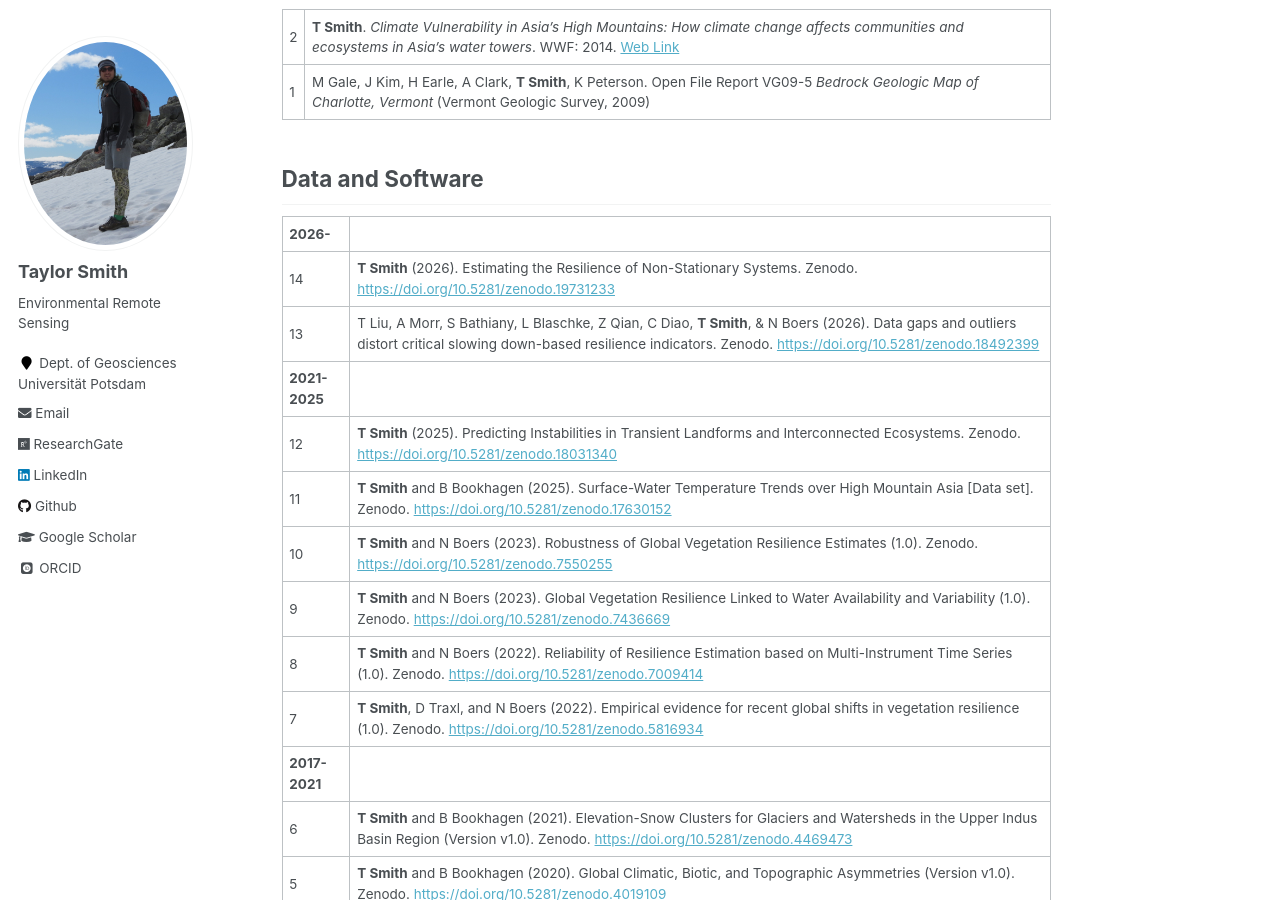
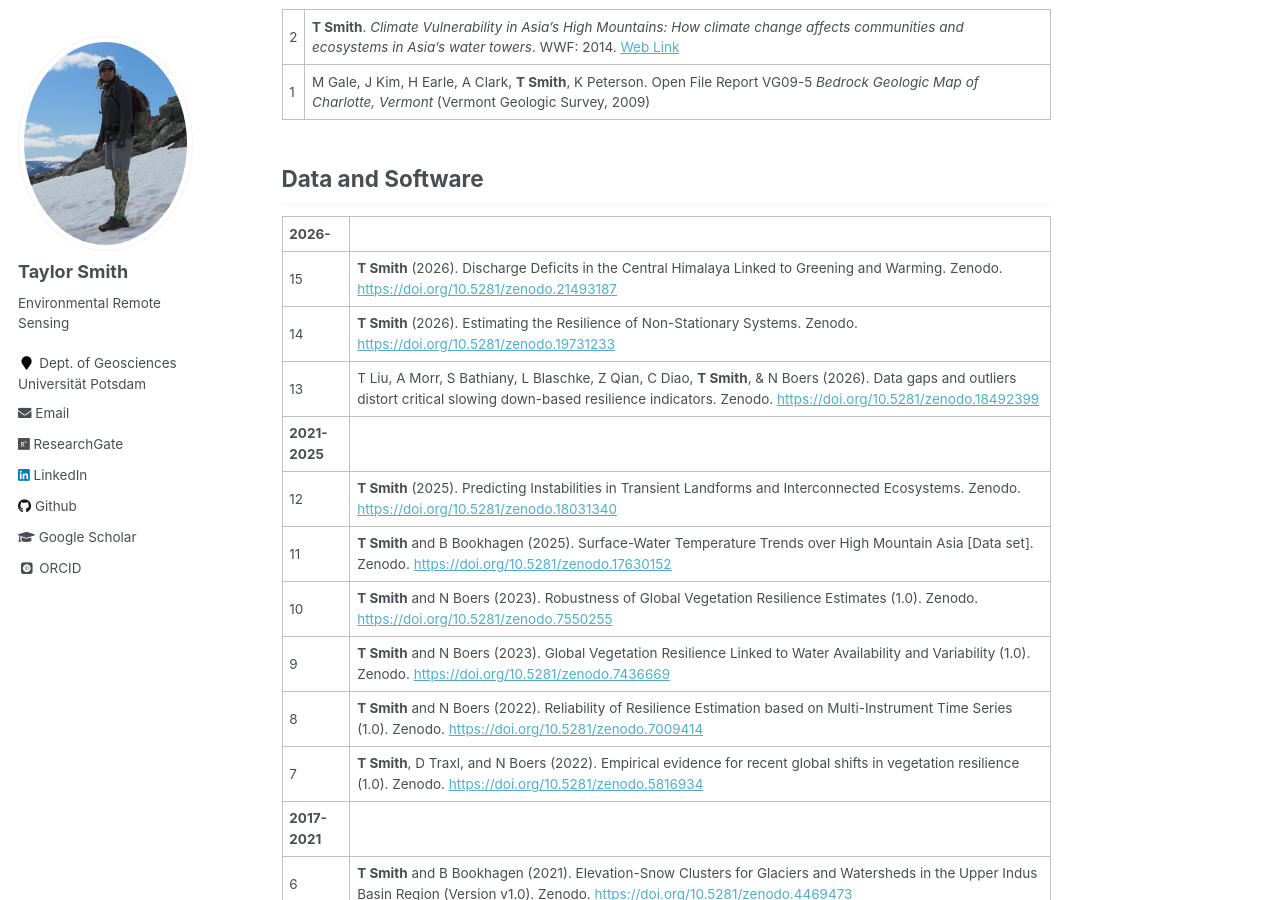
Before and after one commit to tasmi/tasmi.github.io, a Jekyll site: the page built from _pages/publications.md, in a window 1280 px wide and 900 px high, scrolled down 3431 px. Built offline with Jekyll 4.4.1, drawn with Linux system fonts in a browser that asks for light colours; some web fonts are replaced.

Commit message:
Update publications.md

```diff
--- a/_pages/publications.md
+++ b/_pages/publications.md
@@ -63,6 +63,7 @@ I maintain a set of freely available [Google Earth Engine codes](https://github.
 ## Data and Software
 
 | **2026-**
+15 | **T Smith** (2026). Discharge Deficits in the Central Himalaya Linked to Greening and Warming. Zenodo. [https://doi.org/10.5281/zenodo.21493187](https://doi.org/10.5281/zenodo.21493187)
 14 | **T Smith** (2026). Estimating the Resilience of Non-Stationary Systems. Zenodo. [https://doi.org/10.5281/zenodo.19731233](https://doi.org/10.5281/zenodo.19731233)
 13 | T Liu, A Morr, S Bathiany, L Blaschke, Z Qian, C Diao, **T Smith**, & N Boers (2026). Data gaps and outliers distort critical slowing down-based resilience indicators. Zenodo. [https://doi.org/10.5281/zenodo.18492399](https://doi.org/10.5281/zenodo.18492399)
 | **2021-2025**
```
